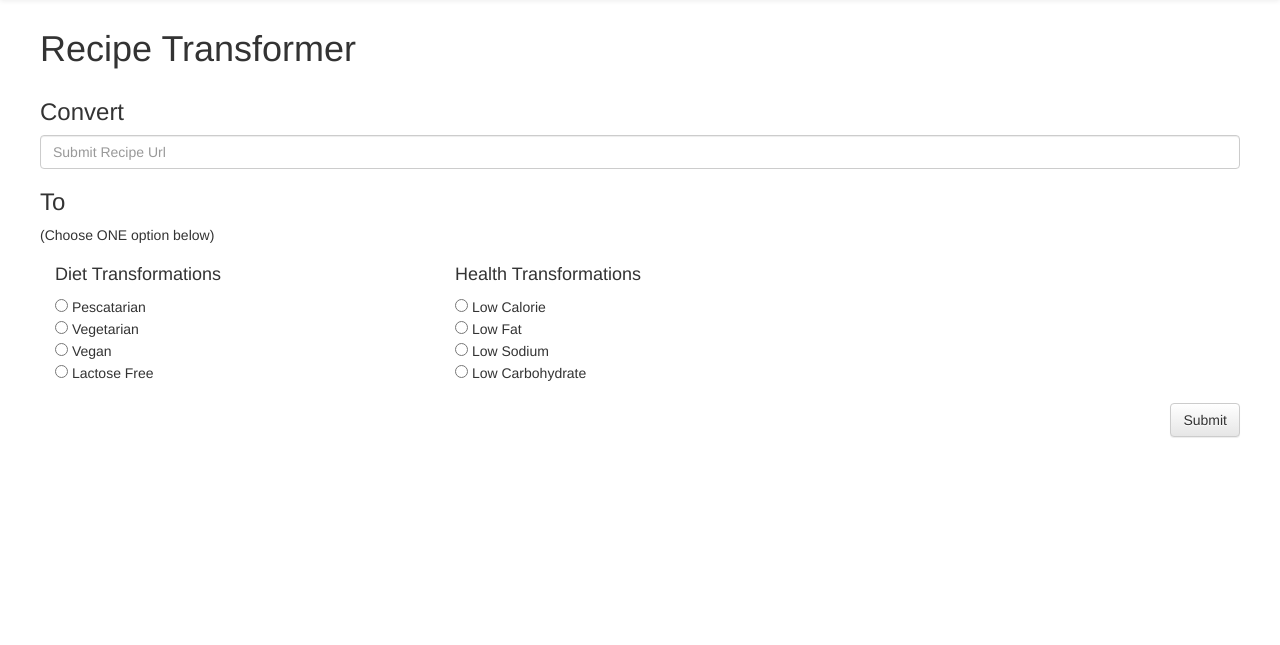
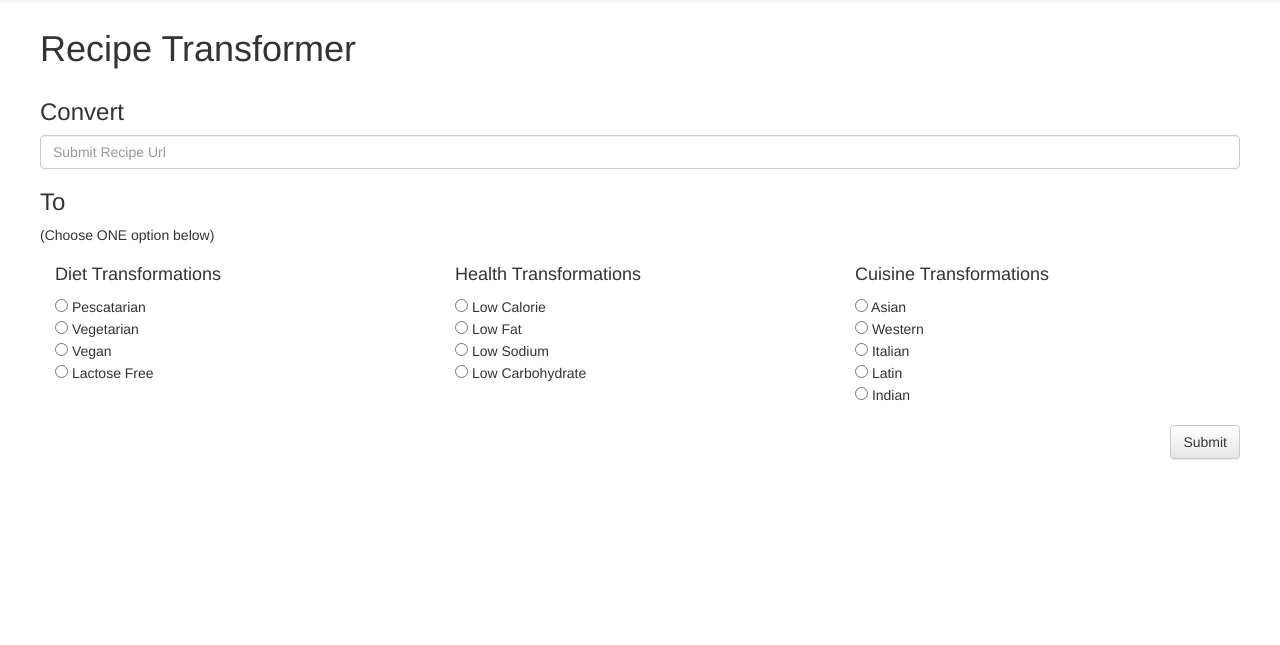
Before and after one commit to blee42/eecs337-recipes, a Flask app: template templates/pages/placeholder.home.html in a window 1280 px wide. Shown: the part 51-696 px from the top of the page. Run offline with Flask 2, Linux system fonts and the light colour scheme; the template is opened without the code that fills it, so the values that code supplies are empty; some libraries are stand-ins or nearby versions.

Commit message:
hook up transformations

```diff
--- a/app.py
+++ b/app.py
@@ -40,44 +40,51 @@ def home():
 @app.route('/', methods=['POST'])
 def home_post():
     recipe_url = request.form['recipe_url']
-    diet_transform = request.form['diet_transform']
-    health_transform = request.form['health_transform']
+    transforms = request.form['transform']
+    # health_transform = request.form['health_transform']
     # cuisine_transform = request.form['cuisine_transform']
-    if diet_transform == '0':
+    if transforms == '0':
         # pescatarian
         return recipe_submitted(recipe_url, 'pescatarian')
-    elif diet_transform == '1':
+    elif transforms == '1':
         # vegetarian
         return recipe_submitted(recipe_url, 'vegetarian')
-    elif diet_transform == '2':
+    elif transforms == '2':
         # vegan
         return recipe_submitted(recipe_url, 'vegan')
-    elif diet_transform == '3':
+    elif transforms == '3':
         # lactose-free
         return recipe_submitted(recipe_url, 'lactose-free')
-    elif health_transform == '0':
+    elif transforms == '4':
         # low calorie
         return recipe_submitted(recipe_url, '', 'low-calorie', '')
-    elif health_transform == '1':
+    elif transforms == '5':
         # low fat
         return recipe_submitted(recipe_url, '', 'low-fat', '')
-    elif health_transform == '2':
+    elif transforms == '6':
         # low sodium
         return recipe_submitted(recipe_url, '', 'low-sodium', '')
-    elif health_transform == '3':
+    elif transforms == '7':
         # low carb
         return recipe_submitted(recipe_url, '', 'low-carb', '')
-    # elif cuisine_transform == '0':
-    #     # chinese
-    #     return recipe_submitted(recipe_url, '', '', 'chinese')
-    # elif cuisine_transform == '1':
-    #     # mexican
-    #     return recipe_submitted(recipe_url, '', '', 'mexican')
+    elif transforms == '8':
+        # asian
+        return recipe_submitted(recipe_url, '', '', 'asian')
+    elif transforms == '9':
+        # western
+        return recipe_submitted(recipe_url, '', '', 'western')
+    elif transforms == '10':
+        return recipe_submitted(recipe_url, '', '', 'italian')
+    elif transforms == '11':
+        return recipe_submitted(recipe_url, '', '', 'latin')
+    elif transforms == '12':
+        return recipe_submitted(recipe_url, '', '', 'indian')
+
     else:
-        return recipe_submitted(recipe_url, '')
+        return recipe_submitted(recipe_url, '', '', '')
 
 @app.route('/recipe_submitted', methods=['POST'])
-def recipe_submitted(url, diet, health):
+def recipe_submitted(url, diet, health, cuisine):
     context = {}
     parsed_recipe = recipe.fetch_recipe(url)
     context['recipe_name'] = parsed_recipe['recipe_name']
@@ -98,8 +105,9 @@ def recipe_submitted(url, diet, health):
     if health != '':
         context['transformed_recipe'] = transforms.transform_to_healthy(parsed_recipe, diet)
         context['transformation'] = health
-    # if cuisine != '':
-    #     context['transformation'] = cuisine
+    if cuisine != '':
+        context['transformed_recipe'] = transforms.transform_cuisine(parsed_recipe, cuisine)
+        context['transformation'] = cuisine
     else:
         context['transformed_recipe'] = 'Not available'
         context['transformation'] = ''
--- a/scripts/recipe.py
+++ b/scripts/recipe.py
@@ -5,7 +5,7 @@ from bs4 import BeautifulSoup
 
 url = 'http://allrecipes.com/Recipe/Chef-Johns-Pasta-Primavera/Detail.aspx?evt19=1&referringHubId=95'
 url_2 = 'http://allrecipes.com/Recipe/Pork-Roast-with-Sauerkraut-and-Kielbasa/Detail.aspx?evt19=1&referringHubId=1202'
-url_3 = ''
+url_3 = 'http://allrecipes.com/Recipe/Delicious-Ham-and-Potato-Soup/Detail.aspx?soid=recs_recipe_1'
 
 cooking_tools = ['spoon', 'cup', 'bowl', 'cutting board', 'knife', 'peeler', 'colander', 'strainer', 'grater', 'can opener', 'saucepan', 'frying pan', 'pan', 'baking dish', 'blender', 'spatula', 'tongs', 'garlic press', 'ladle', 'ricer', 'pot holder', 'rolling pin', 'scissors', 'whisk', 'skillet', 'wok', 'baking sheet', 'casserole dish', 'pot', 'slow cooker']
 cooking_methods = ['peel', 'grate', 'cut', 'slice', 'sieve', 'knead', 'break', 'boil', 'crack', 'fry', 'scramble', 'stir', 'add', 'bake', 'saute', 'simmer', 'pour', 'chop', 'blend', 'brown', 'carmelise', 'beat', 'dice', 'melt', 'poach', 'toss', 'roast']
@@ -53,6 +53,35 @@ def fetch_recipe(url):
                 quantity = amount_string[0]
                 measurement = ''
 
+        # name_string = name_string.replace(',','')
+        # name_string = name_string.split()
+
+        # name_ingr = ''
+        # preparation = ''
+        # prep_descriptor = ''
+        # descriptor = ''
+        # tagged_name = nltk.pos_tag(name_string)
+        # print tagged_name
+        # for tags in tagged_name:
+        #     if 'NN' in tags[1]:
+        #         if name_ingr == '':
+        #             name_ingr = tags[0]
+        #         else:
+        #             name_ingr = name_ingr + ' ' + tags[0]
+        #         print name_ingr
+        #     if tags[0].endswith('ed'):
+        #         preparation = tags[0]
+        #         print preparation
+        #     elif tags[0].endswith('ly'):
+        #         prep_descriptor = tags[0]
+        #         print prep_descriptor
+        #     elif tags[1] == 'VBD' or tags[1] == 'JJ':
+        #         descriptor = tags[0]
+        #         print descriptor
+
+
+
+
         name_string = name_string.split(',')
         ingredient_name = name_string[0]
         del name_string[0]
@@ -74,6 +103,9 @@ def fetch_recipe(url):
         else:
             name_ingr = ingredient_name[0]
 
+        if descriptor.endswith('ly'):
+            prep_descriptor = descriptor
+            descriptor = ''
         if descriptor.endswith('ed'):
             preparation = descriptor
             descriptor = ''
--- a/scripts/transforms.py
+++ b/scripts/transforms.py
@@ -174,8 +174,9 @@ def transform_cuisine(recipe, cuisine):
 
                 if not added:
                     rand_ingredient = find_best_cuisine_replacement(kb_ingredient, cuisine, replacement_ingredients)
-                    replacement_ingredients.append(rand_ingredient['name'])
-                    added = True
+                    if rand_ingredient:
+                        replacement_ingredients.append(rand_ingredient['name'])
+                        added = True
         else:
             replacement_ingredients.append(ingredient['name'])
 
--- a/templates/pages/placeholder.home.html
+++ b/templates/pages/placeholder.home.html
@@ -16,23 +16,26 @@
 			<p>(Choose ONE option below)</p>
 			<div class="col-lg-4">
 				<h4>Diet Transformations</h4>
-				<input type="radio" name="diet_transform" value="0"> Pescatarian <br>
-				<input type="radio" name="diet_transform" value="1"> Vegetarian <br>
-				<input type="radio" name="diet_transform" value="2"> Vegan <br>
-				<input type="radio" name="diet_transform" value="3"> Lactose Free <br>
+				<input type="radio" name="transform" value="0"> Pescatarian <br>
+				<input type="radio" name="transform" value="1"> Vegetarian <br>
+				<input type="radio" name="transform" value="2"> Vegan <br>
+				<input type="radio" name="transform" value="3"> Lactose Free <br>
 			</div>
 			<div class="col-lg-4">
 				<h4>Health Transformations</h4>
-				<input type="radio" name="health_transform" value="0"> Low Calorie <br>
-				<input type="radio" name="health_transform" value="1"> Low Fat <br>
-				<input type="radio" name="health_transform" value="2"> Low Sodium <br>
-				<input type="radio" name="health_transform" value="3"> Low Carbohydrate <br>
+				<input type="radio" name="transform" value="4"> Low Calorie <br>
+				<input type="radio" name="transform" value="5"> Low Fat <br>
+				<input type="radio" name="transform" value="6"> Low Sodium <br>
+				<input type="radio" name="transform" value="7"> Low Carbohydrate <br>
 			</div>
-		<!-- 	<div class="col-lg-4">
+			<div class="col-lg-4">
 				<h4>Cuisine Transformations</h4>
-				<input type="radio" name="cuisine_transform" value="0"> Chinese <br>
-				<input type="radio" name="cuisine_transform" value="1"> Mexican <br>
-			</div> -->
+				<input type="radio" name="transform" value="8"> Asian <br>
+				<input type="radio" name="transform" value="9"> Western <br>
+				<input type="radio" name="transform" value="10"> Italian <br>
+				<input type="radio" name="transform" value="11"> Latin <br>
+				<input type="radio" name="transform" value="12"> Indian <br>
+			</div>
 		</div>
 		<br>
 		<div class="row">
```
